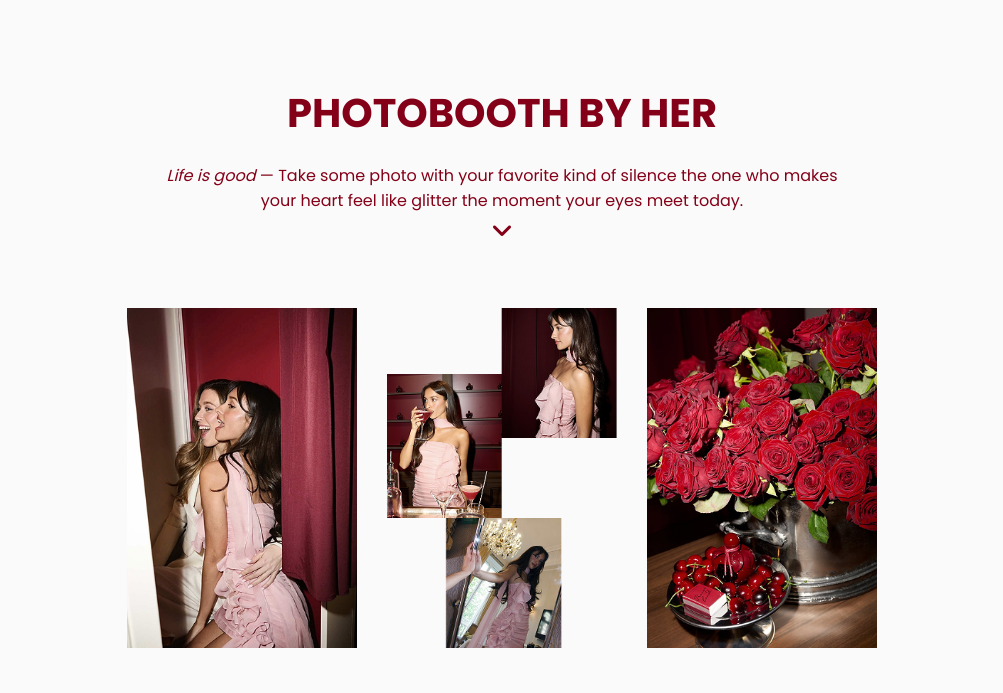
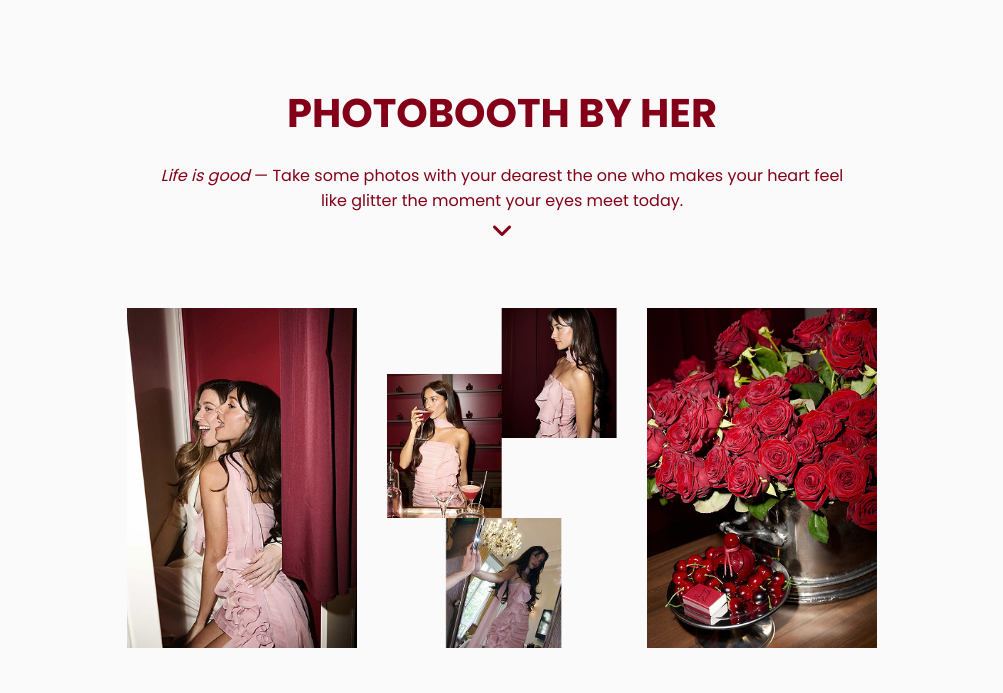
Before and after one commit to shelvillarajabiyah/photoboothbyher, a plain HTML site: page index.html in a window 1280 px wide. Shown: the part 107-800 px from the top of the page, without its empty margins (138-1141 px from the left). Drawn offline with Linux system fonts and the light colour scheme.

Commit message:
modified hero content

```diff
--- a/index.html
+++ b/index.html
@@ -33,7 +33,7 @@
     <!-- Hero -->
     <section class="hero">
         <h1>PHOTOBOOTH BY HER</h1>
-        <p><em>Life is good</em> — Take some photo with your favorite kind of silence the one who makes your heart feel like glitter the moment your eyes meet today.</p>
+        <p><em>Life is good</em> — Take some photos with your dearest the one who makes your heart feel like glitter the moment your eyes meet today.</p>
         <a href="#photobooth" class="down-arrow">
             <i class="fas fa-angle-down"></i>
         </a>
```
